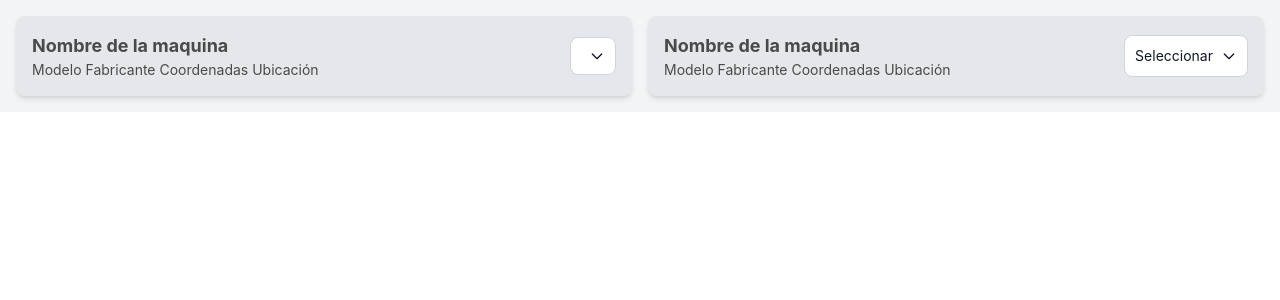
After one commit to amoncabudo/totmaquina, a PHP site: template App/Views/machineinv.php in a window 1280 px wide. The commit adds this page. Shown: the top 300 px of the page. Run offline with PHP 8.4, Linux system fonts and the light colour scheme; the template is opened without the code that fills it, so the values that code supplies are empty; style sheets or scripts are compiled from the project's sources; some libraries are stand-ins or nearby versions.

Commit message:
Implementació desplegables machineinv

```diff
--- /dev/null
+++ b/App/Controllers/ctrlmachineinv.php
@@ -0,0 +1,5 @@
+<?php
+function ctrlMachineInv($request, $response, $container){
+    $response->setTemplate('machineinv.php');
+    return $response;
+}
--- /dev/null
+++ b/App/Views/machineinv.php
@@ -0,0 +1,132 @@
+<!DOCTYPE html>
+<html lang="es">
+<head>
+    <meta charset="UTF-8">
+    <meta name="viewport" content="width=device-width, initial-scale=1.0">
+    <title>Machine Inventory</title>
+    <link rel="stylesheet" href="https://cdn.jsdelivr.net/npm/tailwindcss@2.2.19/dist/tailwind.min.css">
+    <script src="https://cdn.tailwindcss.com"></script>
+    <script src="https://cdn.jsdelivr.net/npm/alpinejs@3.13.1/dist/cdn.min.js"></script>
+    <link rel="stylesheet" href="https://cdn.jsdelivr.net/npm/bulma@0.9.4/css/bulma.min.css">
+    <link rel="stylesheet" href="css/main.css">
+</head>
+<body class="bg-gray-100">
+
+<div class="grid grid-cols-1 md:grid-cols-2 gap-4 p-4">
+  <div class="bg-gray-200 p-4 rounded-lg shadow-md">
+    <div class="flex justify-between items-center">
+      <div>
+        <h2 class="text-lg font-bold">Nombre de la maquina</h2>
+        <p class="text-sm">Modelo Fabricante Coordenadas Ubicación</p>
+      </div>
+      <div class="relative">
+        <button id="dropdownButton1" class="bg-white border border-gray-300 text-gray-900 text-sm rounded-lg focus:ring-blue-500 focus:border-blue-500 p-2.5 flex items-center">
+
+          <svg class="w-4 h-4 ml-2" fill="none" stroke="currentColor" viewBox="0 0 24 24" xmlns="http://www.w3.org/2000/svg">
+            <path stroke-linecap="round" stroke-linejoin="round" stroke-width="2" d="M19 9l-7 7-7-7"></path>
+          </svg>
+        </button>
+        <div id="dropdownContent1" class="absolute right-0 mt-2 w-48 bg-white border border-gray-300 rounded-lg shadow-lg hidden">
+
+        </div>
+      </div>
+    </div>
+    <div id="rectangle1" class="bg-gray-300 p-4 mt-4 rounded-lg shadow-md hidden">
+      <div class="flex justify-between">
+        <div>
+          <p class="font-bold">Nombre de la maquina</p>
+          <p>Modelo</p>
+          <p>Fecha de instalación</p>
+          <p>Ubicación</p>
+          <p>Número de serie</p>
+          <p>Asignar a técnico</p>
+        </div>
+        <div>
+          <p class="font-bold">Fabricante</p>
+          <p>Coordenadas</p>
+        </div>
+        <div class="flex items-center">
+          <img src="path/to/image" alt="Machine Image" class="w-16 h-16">
+          <button class="ml-2 text-sm">generar qr</button>
+        </div>
+      </div>
+    </div>
+  </div>
+
+  <div class="bg-gray-200 p-4 rounded-lg shadow-md">
+    <div class="flex justify-between items-center">
+      <div>
+        <h2 class="text-lg font-bold">Nombre de la maquina</h2>
+        <p class="text-sm">Modelo Fabricante Coordenadas Ubicación</p>
+      </div>
+      <div class="relative">
+        <button id="dropdownButton2" class="bg-white border border-gray-300 text-gray-900 text-sm rounded-lg focus:ring-blue-500 focus:border-blue-500 p-2.5 flex items-center">
+          Seleccionar
+          <svg class="w-4 h-4 ml-2" fill="none" stroke="currentColor" viewBox="0 0 24 24" xmlns="http://www.w3.org/2000/svg">
+            <path stroke-linecap="round" stroke-linejoin="round" stroke-width="2" d="M19 9l-7 7-7-7"></path>
+          </svg>
+        </button>
+        <div id="dropdownContent2" class="absolute right-0 mt-2 w-48 bg-white border border-gray-300 rounded-lg shadow-lg hidden">
+          <ul class="p-2.5">
+            <li>Nombre de la maquina</li>
+            <li>Modelo</li>
+            <li>Fabricante</li>
+            <li>Coordenadas</li>
+            <li>Ubicación</li>
+          </ul>
+        </div>
+      </div>
+    </div>
+    <div id="rectangle2" class="bg-gray-300 p-4 mt-4 rounded-lg shadow-md hidden">
+      <div class="flex justify-between">
+        <div>
+          <p class="font-bold">Nombre de la maquina</p>
+          <p>Modelo</p>
+          <p>Fecha de instalación</p>
+          <p>Ubicación</p>
+          <p>Número de serie</p>
+          <p>Asignar a técnico</p>
+        </div>
+        <div>
+          <p class="font-bold">Fabricante</p>
+          <p>Coordenadas</p>
+        </div>
+        <div class="flex items-center">
+          <img src="path/to/image" alt="Machine Image" class="w-16 h-16">
+          <button class="ml-2 text-sm">generar qr</button>
+        </div>
+      </div>
+    </div>
+  </div>
+</div>
+
+<script>
+  function toggleDropdown(buttonId) {
+    // Hide all dropdowns and rectangles
+    document.querySelectorAll('.dropdown-content').forEach(dropdown => {
+      dropdown.classList.add('hidden');
+    });
+    document.querySelectorAll('.rectangle').forEach(rectangle => {
+      rectangle.classList.add('hidden');
+    });
+
+    // Get the current dropdown and rectangle
+    const currentDropdown = document.getElementById('dropdownContent' + buttonId);
+    const currentRectangle = document.getElementById('rectangle' + buttonId);
+
+    // Toggle the current dropdown and rectangle
+    currentDropdown.classList.toggle('hidden');
+    currentRectangle.classList.toggle('hidden');
+  }
+
+  document.getElementById('dropdownButton1').addEventListener('click', function() {
+    toggleDropdown('1');
+  });
+
+  document.getElementById('dropdownButton2').addEventListener('click', function() {
+    toggleDropdown('2');
+  });
+</script>
+
+</body>
+</html>
--- /dev/null
+++ b/App/js/main.js
@@ -0,0 +1,4 @@
+document.querySelector('button').addEventListener('click', function() {
+  const dropdown = this.nextElementSibling;
+  dropdown.classList.toggle('hidden');
+});
--- a/public/index.php
+++ b/public/index.php
@@ -25,6 +25,7 @@ include "../App/Controllers/validarLogin.php";
 include "../App/Controllers/tancarSessio.php";
 include "../App/Middleware/auth.php";
 include "../App/Middleware/test.php";
+include "../App/Controllers/ctrlmachineinv.php";
 
 /* Creem els diferents models */
 $contenidor = new \App\Container(__DIR__ . "/../App/config.php");
@@ -37,7 +38,7 @@ $app->route("login", "ctrlLogin");
 $app->route("validar-login", "ctrlValidarLogin");
 $app->route("privat", [\App\Controllers\Privat::class, "privat"], ["auth"]);
 $app->route("tancar-sessio", "ctrlTancarSessio", ["auth"]);
-
+$app->route("machineinv", "ctrlMachineInv");
 $app->route("ajax", function ($request, $response) {
     $response->set("result", "ok");
     return $response;
```
Also changed, not shown: tailwind.config.cjs (line endings or trailing spaces).
